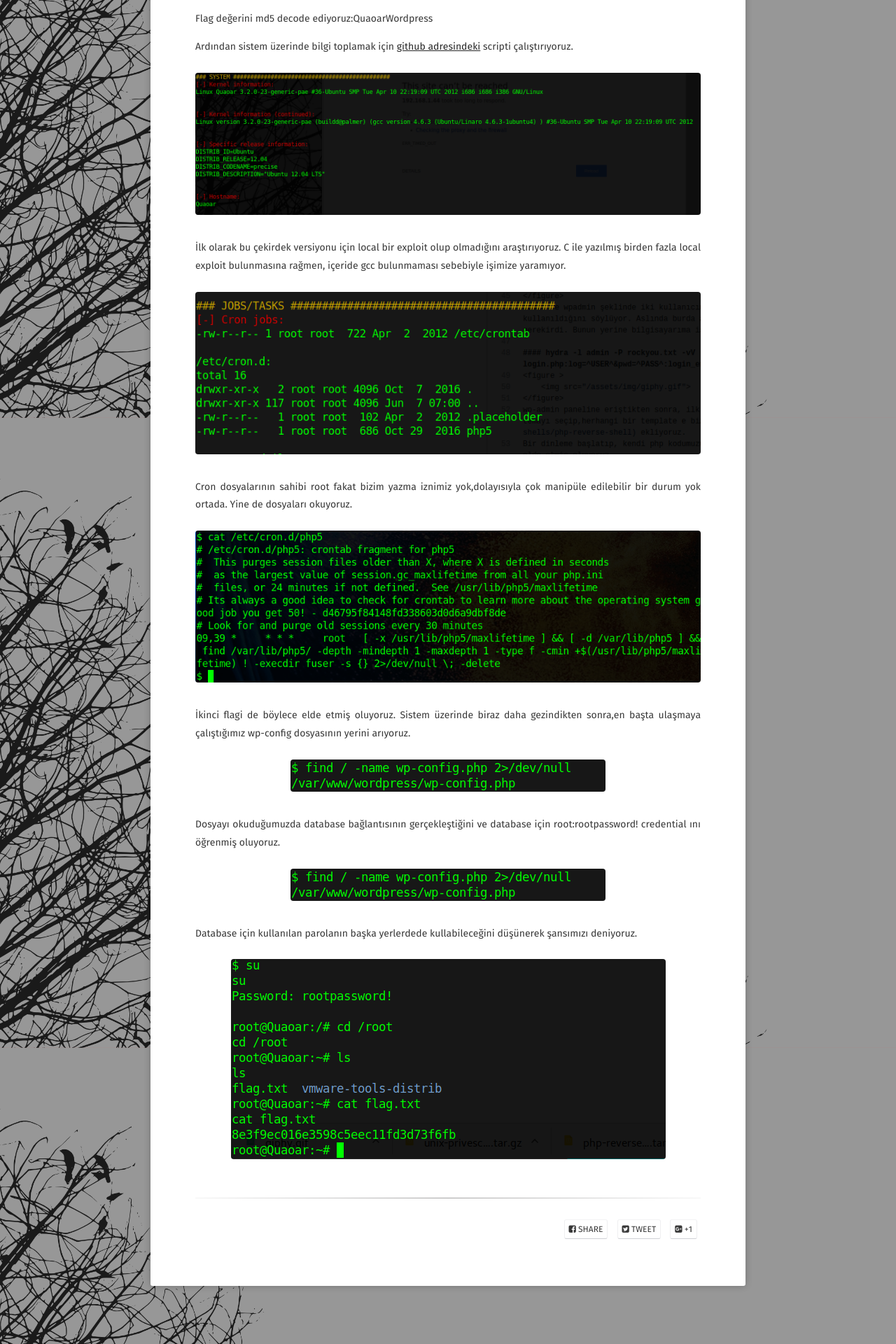
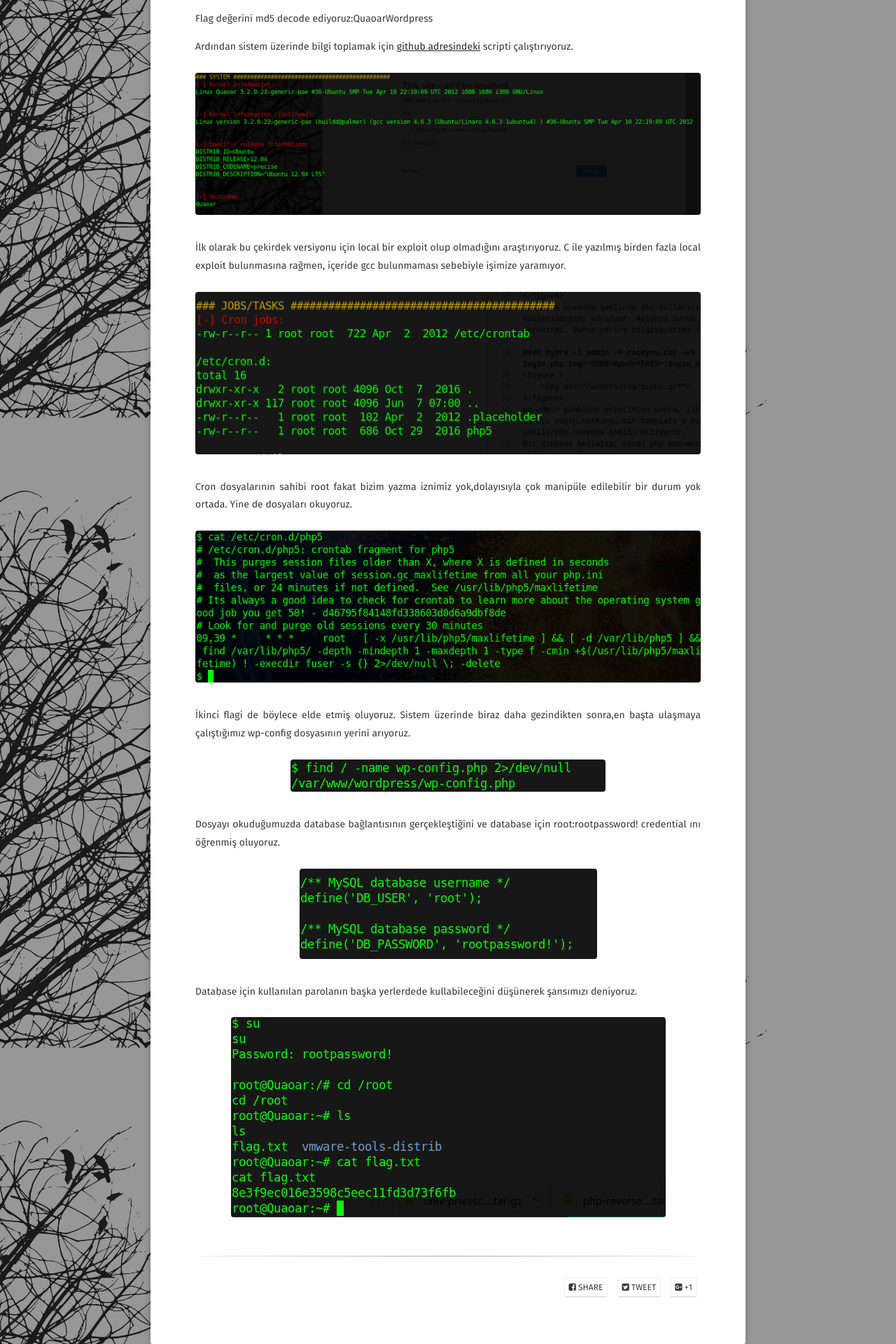
Before and after one commit to burcudemiralp/burcudemiralp.github.io, a Jekyll site: the page built from _posts/2018-06-07-Quaoar-Writeup.md, in a window 1280 px wide. Shown: the part 3903-5823 px from the top of the page at 70% size. Built offline with Jekyll 4.4.1, drawn with Linux system fonts in a browser that asks for light colours; some web fonts are replaced.

Commit message:
Update 2018-06-07-Quaoar-Writeup.md

```diff
--- a/_posts/2018-06-07-Quaoar-Writeup.md
+++ b/_posts/2018-06-07-Quaoar-Writeup.md
@@ -80,7 +80,7 @@
 </figure>
 Dosyayı okuduğumuzda database bağlantısının gerçekleştiğini ve database için root:rootpassword! credential ını öğrenmiş oluyoruz.
 <figure >
-    <img src="/assets/img/quaorafind.png">
+    <img src="/assets/img/quaoracrential.png">
 </figure>
 Database için kullanılan parolanın başka yerlerdede kullabileceğini düşünerek şansımızı deniyoruz.
 <figure >
```
